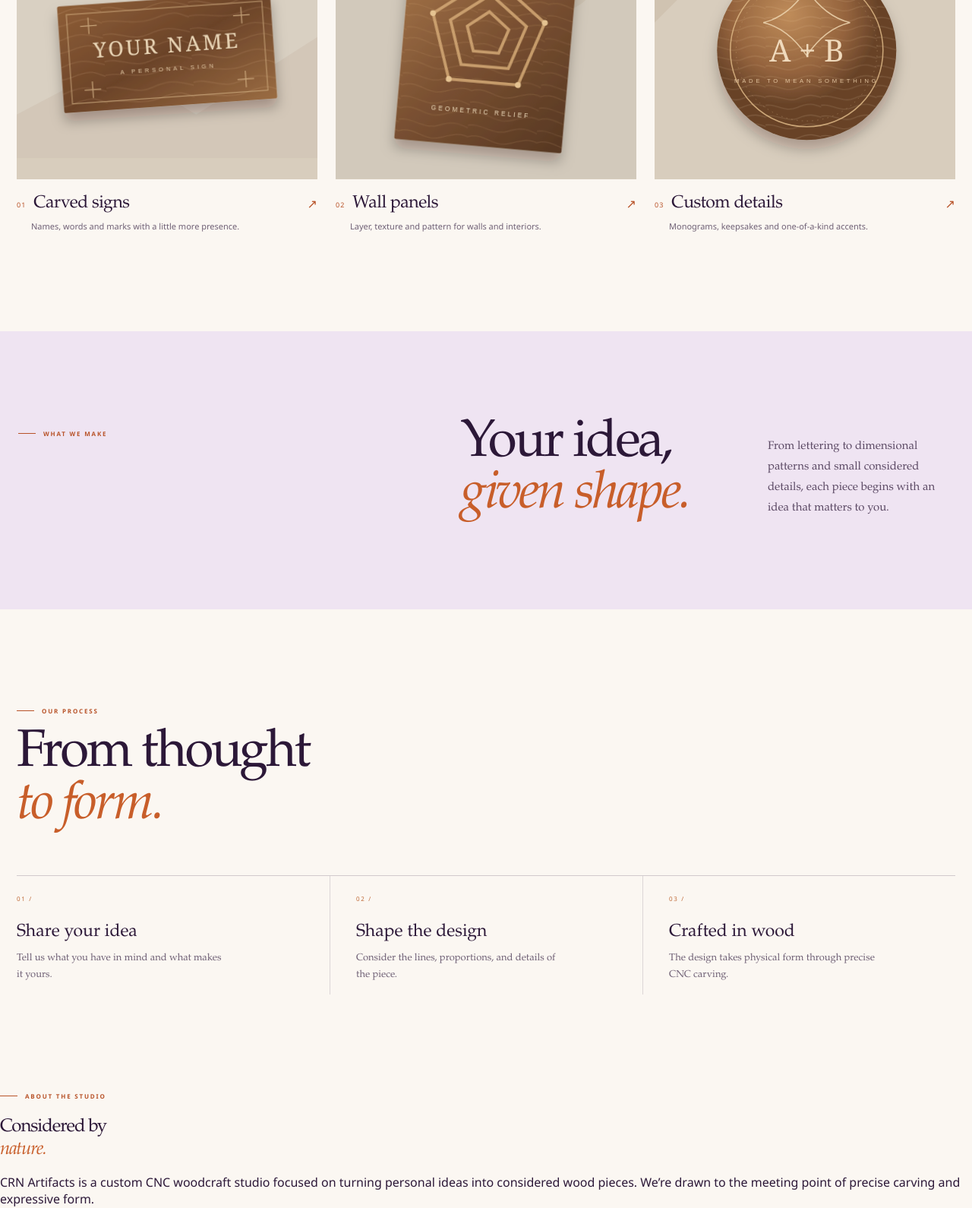
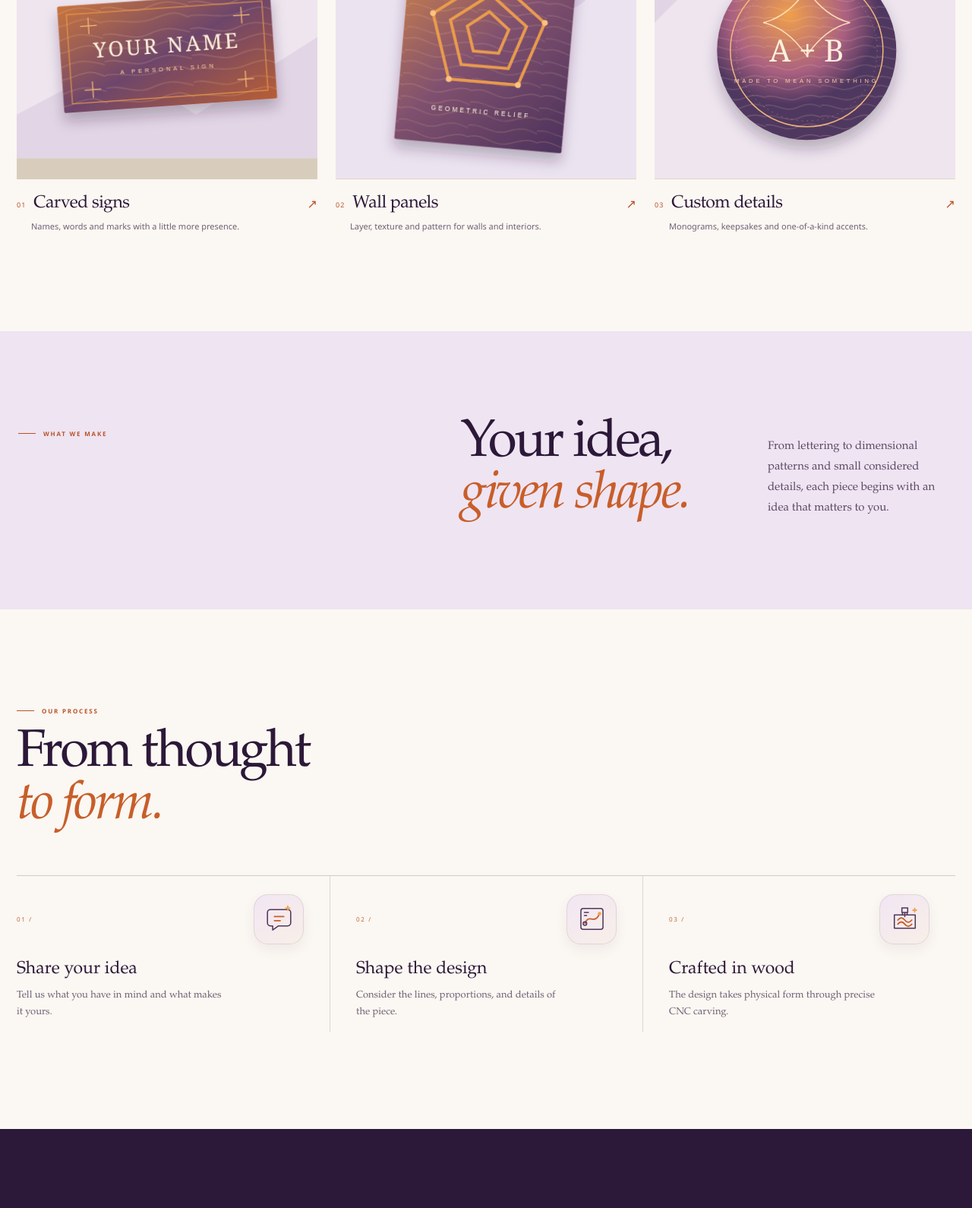
Before and after one commit to kumarshiva74835-eng/CRN_artifacts, a plain HTML site: page index.html in a window 1280 px wide. Shown: the part 1210-2800 px from the top of the page at 76% size. Drawn offline with Linux system fonts and the light colour scheme; a web font is replaced by a local one.

Commit message:
Refresh header and process section design

```diff
--- a/index.html
+++ b/index.html
@@ -3,7 +3,7 @@
   <head>
     <meta charset="utf-8" />
     <meta name="viewport" content="width=device-width, initial-scale=1" />
-    <meta name="theme-color" content="#201913" />
+    <meta name="theme-color" content="#2c1838" />
     <meta name="description" content="CRN Artifacts creates custom CNC-crafted woodwork, from carved signs and wall panels to personal pieces made to your design." data-i18n-content="metaDescription" />
     <title id="page-title">CRN Artifacts — Wood, shaped with intention</title>
     <link rel="icon" href="assets/favicon.svg" type="image/svg+xml" />
@@ -42,9 +42,11 @@
             <a class="button button-gold" href="#contact"><span data-i18n="startProject">Start a project</span><span aria-hidden="true">↗</span></a>
           </div>
         </div>
-        <div class="hero-visual" role="img" aria-label="Abstract concentric wood grain study in warm walnut tones" data-i18n-aria-label="heroImageAlt">
-          <div class="hero-image"></div>
-          <div class="hero-image-shade"></div>
+        <div class="hero-visual">
+          <div class="hero-photo-frame">
+            <img class="hero-image" src="assets/cnc-wood-hero.png" alt="CNC router carving a geometric pattern into a wooden panel" data-i18n-alt="heroImageAlt" fetchpriority="high" />
+            <span class="hero-image-caption" aria-hidden="true">FORM / GRAIN / DETAIL</span>
+          </div>
         </div>
       </section>
 
@@ -62,19 +64,19 @@
             <div class="work-art art-sign" aria-hidden="true">
               <svg viewBox="0 0 620 440" role="presentation">
                 <defs>
-                  <linearGradient id="signWood" x1="0" y1="0" x2="1" y2="1"><stop stop-color="#8e5e37"/><stop offset=".5" stop-color="#6b4328"/><stop offset="1" stop-color="#9a6c42"/></linearGradient>
-                  <filter id="signShadow" x="-20%" y="-20%" width="140%" height="150%"><feDropShadow dx="0" dy="18" stdDeviation="13" flood-color="#1c1009" flood-opacity=".28"/></filter>
-                  <pattern id="signGrain" width="180" height="55" patternUnits="userSpaceOnUse"><path d="M-10 15 C28 0 55 32 94 17 S150 8 192 22M-15 43 C28 30 61 55 112 39 S159 38 193 46" fill="none" stroke="#e5bd8d" stroke-opacity=".16" stroke-width="2"/></pattern>
+                  <linearGradient id="signWood" x1="0" y1="0" x2="1" y2="1"><stop stop-color="#c8753e"/><stop offset=".5" stop-color="#6d456b"/><stop offset="1" stop-color="#b75e36"/></linearGradient>
+                  <filter id="signShadow" x="-20%" y="-20%" width="140%" height="150%"><feDropShadow dx="0" dy="18" stdDeviation="13" flood-color="#2c1838" flood-opacity=".28"/></filter>
+                  <pattern id="signGrain" width="180" height="55" patternUnits="userSpaceOnUse"><path d="M-10 15 C28 0 55 32 94 17 S150 8 192 22M-15 43 C28 30 61 55 112 39 S159 38 193 46" fill="none" stroke="#ffd09b" stroke-opacity=".22" stroke-width="2"/></pattern>
                 </defs>
-                <rect width="620" height="440" fill="#d9d0c2"/>
-                <path d="M0 350 200 245l170 105 250-160v250H0z" fill="#c9bbaa" opacity=".45"/>
+                <rect width="620" height="440" fill="#eee5ef"/>
+                <path d="M0 350 200 245l170 105 250-160v250H0z" fill="#d9c9df" opacity=".55"/>
                 <g filter="url(#signShadow)" transform="rotate(-4 310 220)">
                   <rect x="90" y="112" width="440" height="220" rx="4" fill="url(#signWood)"/>
                   <rect x="90" y="112" width="440" height="220" fill="url(#signGrain)"/>
-                  <rect x="108" y="130" width="404" height="184" fill="none" stroke="#d7b487" stroke-opacity=".64" stroke-width="2"/>
-                  <path d="M135 156h34m-17-17v34M451 156h34m-17-17v34M135 288h34m-17-17v34M451 288h34m-17-17v34" stroke="#d7b487" stroke-opacity=".8" stroke-width="2"/>
-                  <text x="310" y="223" text-anchor="middle" fill="#ead5b5" font-size="43" font-family="Georgia,serif" letter-spacing="5" data-i18n="artYourName">YOUR NAME</text>
-                  <text x="310" y="260" text-anchor="middle" fill="#e0c39e" font-size="12" font-family="Arial,sans-serif" letter-spacing="6" data-i18n="artSign">A PERSONAL SIGN</text>
+                  <rect x="108" y="130" width="404" height="184" fill="none" stroke="#f2a14a" stroke-opacity=".78" stroke-width="2"/>
+                  <path d="M135 156h34m-17-17v34M451 156h34m-17-17v34M135 288h34m-17-17v34M451 288h34m-17-17v34" stroke="#ffc27d" stroke-opacity=".9" stroke-width="2"/>
+                  <text x="310" y="223" text-anchor="middle" fill="#fff0dc" font-size="43" font-family="Georgia,serif" letter-spacing="5" data-i18n="artYourName">YOUR NAME</text>
+                  <text x="310" y="260" text-anchor="middle" fill="#ffd1a0" font-size="12" font-family="Arial,sans-serif" letter-spacing="6" data-i18n="artSign">A PERSONAL SIGN</text>
                 </g>
               </svg>
             </div>
@@ -86,22 +88,22 @@
             <div class="work-art art-panel" aria-hidden="true">
               <svg viewBox="0 0 520 440" role="presentation">
                 <defs>
-                  <linearGradient id="panelWood" x1="0" y1="0" x2=".9" y2="1"><stop stop-color="#a9784b"/><stop offset=".5" stop-color="#7b5132"/><stop offset="1" stop-color="#593923"/></linearGradient>
-                  <filter id="panelShadow" x="-20%" y="-20%" width="140%" height="150%"><feDropShadow dx="0" dy="15" stdDeviation="11" flood-color="#1c1009" flood-opacity=".26"/></filter>
-                  <pattern id="panelGrain" width="120" height="40" patternUnits="userSpaceOnUse"><path d="M0 10c30-12 45 16 77 4s39-7 58 1M-5 31c25-10 48 14 75 3s39-4 54 2" fill="none" stroke="#e1b681" stroke-opacity=".15" stroke-width="1.5"/></pattern>
+                  <linearGradient id="panelWood" x1="0" y1="0" x2=".9" y2="1"><stop stop-color="#d18448"/><stop offset=".5" stop-color="#81516f"/><stop offset="1" stop-color="#50345d"/></linearGradient>
+                  <filter id="panelShadow" x="-20%" y="-20%" width="140%" height="150%"><feDropShadow dx="0" dy="15" stdDeviation="11" flood-color="#2c1838" flood-opacity=".28"/></filter>
+                  <pattern id="panelGrain" width="120" height="40" patternUnits="userSpaceOnUse"><path d="M0 10c30-12 45 16 77 4s39-7 58 1M-5 31c25-10 48 14 75 3s39-4 54 2" fill="none" stroke="#ffd09b" stroke-opacity=".2" stroke-width="1.5"/></pattern>
                 </defs>
-                <rect width="520" height="440" fill="#d2c9bb"/>
-                <circle cx="385" cy="80" r="70" fill="#c1b19d" opacity=".35"/>
+                <rect width="520" height="440" fill="#ece3f0"/>
+                <circle cx="385" cy="80" r="70" fill="#d0bfdb" opacity=".45"/>
                 <g filter="url(#panelShadow)" transform="rotate(5 260 220)">
                   <rect x="115" y="56" width="290" height="328" rx="3" fill="url(#panelWood)"/>
                   <rect x="115" y="56" width="290" height="328" fill="url(#panelGrain)"/>
-                  <g fill="none" stroke="#d4a976" stroke-opacity=".86" stroke-width="5">
+                  <g fill="none" stroke="#f0a04b" stroke-opacity=".95" stroke-width="5">
                     <path d="M260 89 357 162 320 273 200 273 163 162z"/>
                     <path d="m260 121 66 50-25 75h-82l-25-75z"/>
                     <path d="m260 151 36 28-14 42h-44l-14-42z"/>
                   </g>
-                  <g fill="#e5c391"><circle cx="260" cy="89" r="5"/><circle cx="357" cy="162" r="5"/><circle cx="320" cy="273" r="5"/><circle cx="200" cy="273" r="5"/><circle cx="163" cy="162" r="5"/></g>
-                  <text x="260" y="328" text-anchor="middle" fill="#e6cfad" font-size="11" font-family="Arial,sans-serif" letter-spacing="4" data-i18n="artPanel">GEOMETRIC RELIEF</text>
+                  <g fill="#ffc27d"><circle cx="260" cy="89" r="5"/><circle cx="357" cy="162" r="5"/><circle cx="320" cy="273" r="5"/><circle cx="200" cy="273" r="5"/><circle cx="163" cy="162" r="5"/></g>
+                  <text x="260" y="328" text-anchor="middle" fill="#fff0dc" font-size="11" font-family="Arial,sans-serif" letter-spacing="4" data-i18n="artPanel">GEOMETRIC RELIEF</text>
                 </g>
               </svg>
             </div>
@@ -113,20 +115,20 @@
             <div class="work-art art-detail" aria-hidden="true">
               <svg viewBox="0 0 520 440" role="presentation">
                 <defs>
-                  <radialGradient id="detailWood" cx="40%" cy="30%"><stop stop-color="#bf8c5a"/><stop offset=".65" stop-color="#94633d"/><stop offset="1" stop-color="#684328"/></radialGradient>
-                  <filter id="detailShadow" x="-20%" y="-20%" width="140%" height="150%"><feDropShadow dx="0" dy="16" stdDeviation="12" flood-color="#1c1009" flood-opacity=".25"/></filter>
-                  <pattern id="detailGrain" width="96" height="34" patternUnits="userSpaceOnUse"><path d="M-8 9c24-9 38 12 62 2s31-5 48 1M-4 27c23-7 41 11 61 2s30-4 47 1" fill="none" stroke="#efd0a2" stroke-opacity=".18" stroke-width="1.4"/></pattern>
+                  <radialGradient id="detailWood" cx="40%" cy="30%"><stop stop-color="#f0a04b"/><stop offset=".65" stop-color="#a96080"/><stop offset="1" stop-color="#503760"/></radialGradient>
+                  <filter id="detailShadow" x="-20%" y="-20%" width="140%" height="150%"><feDropShadow dx="0" dy="16" stdDeviation="12" flood-color="#2c1838" flood-opacity=".28"/></filter>
+                  <pattern id="detailGrain" width="96" height="34" patternUnits="userSpaceOnUse"><path d="M-8 9c24-9 38 12 62 2s31-5 48 1M-4 27c23-7 41 11 61 2s30-4 47 1" fill="none" stroke="#ffe0b9" stroke-opacity=".22" stroke-width="1.4"/></pattern>
                 </defs>
-                <rect width="520" height="440" fill="#d8cdbd"/>
-                <path d="M0 0h170L0 170z" fill="#c5b6a3" opacity=".45"/>
+                <rect width="520" height="440" fill="#eee5ef"/>
+                <path d="M0 0h170L0 170z" fill="#d7c7df" opacity=".55"/>
                 <g filter="url(#detailShadow)">
                   <circle cx="263" cy="218" r="155" fill="url(#detailWood)"/>
                   <circle cx="263" cy="218" r="155" fill="url(#detailGrain)"/>
-                  <circle cx="263" cy="218" r="132" fill="none" stroke="#dfb987" stroke-opacity=".85" stroke-width="2"/>
-                  <circle cx="263" cy="218" r="122" fill="none" stroke="#dfb987" stroke-opacity=".42" stroke-width="1" stroke-dasharray="2 7"/>
-                  <path d="M263 113c18 26 44 50 75 57-31 7-57 31-75 57-18-26-44-50-75-57 31-7 57-31 75-57z" fill="none" stroke="#ead1ab" stroke-opacity=".9" stroke-width="2"/>
-                  <text x="263" y="238" text-anchor="middle" fill="#f0dabc" font-size="53" font-family="Georgia,serif">A + B</text>
-                  <text x="263" y="274" text-anchor="middle" fill="#e2c39e" font-size="10" font-family="Arial,sans-serif" letter-spacing="5" data-i18n="artKeepsake">MADE TO MEAN SOMETHING</text>
+                  <circle cx="263" cy="218" r="132" fill="none" stroke="#ffc27d" stroke-opacity=".9" stroke-width="2"/>
+                  <circle cx="263" cy="218" r="122" fill="none" stroke="#ffc27d" stroke-opacity=".5" stroke-width="1" stroke-dasharray="2 7"/>
+                  <path d="M263 113c18 26 44 50 75 57-31 7-57 31-75 57-18-26-44-50-75-57 31-7 57-31 75-57z" fill="none" stroke="#ffe1bc" stroke-opacity=".95" stroke-width="2"/>
+                  <text x="263" y="238" text-anchor="middle" fill="#fff0dc" font-size="53" font-family="Georgia,serif">A + B</text>
+                  <text x="263" y="274" text-anchor="middle" fill="#ffd1a0" font-size="10" font-family="Arial,sans-serif" letter-spacing="5" data-i18n="artKeepsake">MADE TO MEAN SOMETHING</text>
                 </g>
               </svg>
             </div>
@@ -152,17 +154,24 @@
           </div>
         </div>
         <div class="steps">
-          <article class="step"><span class="step-index">01 /</span><h3 data-i18n="stepOneTitle">Share your idea</h3><p data-i18n="stepOneText">Tell us what you have in mind and what makes it yours.</p></article>
-          <article class="step"><span class="step-index">02 /</span><h3 data-i18n="stepTwoTitle">Shape the design</h3><p data-i18n="stepTwoText">Consider the lines, proportions, and details of the piece.</p></article>
-          <article class="step"><span class="step-index">03 /</span><h3 data-i18n="stepThreeTitle">Crafted in wood</h3><p data-i18n="stepThreeText">The design takes physical form through precise CNC carving.</p></article>
-        </div>
-      </section>
-
-      <section class="about-section" id="about" aria-labelledby="about-title">
-        <p class="eyebrow"><span class="eyebrow-line"></span> <span data-i18n="aboutEyebrow">ABOUT THE STUDIO</span></p>
-        <div class="about-copy">
-          <h2 id="about-title" data-i18n-html="aboutTitle">Considered by<br /><em>nature.</em></h2>
-          <p data-i18n="aboutBio">CRN Artifacts is a custom CNC woodcraft studio focused on turning personal ideas into considered wood pieces. We’re drawn to the meeting point of precise carving and expressive form.</p>
+          <article class="step">
+            <div class="step-top"><span class="step-index">01 /</span>
+              <span class="step-art"><svg viewBox="0 0 64 64" aria-hidden="true" focusable="false"><path d="M17 16h30a5 5 0 0 1 5 5v18a5 5 0 0 1-5 5H31l-10 7v-7h-4a5 5 0 0 1-5-5V21a5 5 0 0 1 5-5Z"/><path class="step-art-accent" d="M24 28h16M24 35h10"/><path class="step-art-spark" d="M47 10v7m-3.5-3.5h7"/></svg></span>
+            </div>
+            <h3 data-i18n="stepOneTitle">Share your idea</h3><p data-i18n="stepOneText">Tell us what you have in mind and what makes it yours.</p>
+          </article>
+          <article class="step">
+            <div class="step-top"><span class="step-index">02 /</span>
+              <span class="step-art"><svg viewBox="0 0 64 64" aria-hidden="true" focusable="false"><rect x="13" y="14" width="38" height="36" rx="4"/><path class="step-art-accent" d="M20 40c7-19 16 4 25-17"/><circle cx="20" cy="40" r="3"/><circle class="step-art-dot" cx="45" cy="23" r="3"/><path d="M19 21h7m-7 5h4"/></svg></span>
+            </div>
+            <h3 data-i18n="stepTwoTitle">Shape the design</h3><p data-i18n="stepTwoText">Consider the lines, proportions, and details of the piece.</p>
+          </article>
+          <article class="step">
+            <div class="step-top"><span class="step-index">03 /</span>
+              <span class="step-art"><svg viewBox="0 0 64 64" aria-hidden="true" focusable="false"><path d="M14 25h36v23H14z"/><path class="step-art-accent" d="M20 34c4-5 8-5 12 0s8 5 12 0m-24 7c4-5 8-5 12 0s8 5 12 0"/><path d="M27 13h10v8H27zm5 8v7m-4-7v4m8-4v4"/><path class="step-art-spark" d="M49 14v6m-3-3h6"/></svg></span>
+            </div>
+            <h3 data-i18n="stepThreeTitle">Crafted in wood</h3><p data-i18n="stepThreeText">The design takes physical form through precise CNC carving.</p>
+          </article>
         </div>
       </section>
 
--- a/styles.css
+++ b/styles.css
@@ -26,18 +26,18 @@ button { font: inherit; -webkit-tap-highlight-color: transparent; }
 
 .skip-link { position: fixed; top: 12px; left: 12px; z-index: 20; padding: 12px 16px; background: var(--ink); color: white; transform: translateY(-160%); }
 .skip-link:focus { transform: translateY(0); }
-.site-header { height: 78px; padding: 0 max(24px, calc((100vw - 1360px) / 2)); display: flex; align-items: center; justify-content: space-between; background: var(--ink); position: relative; z-index: 10; border-bottom: 1px solid rgba(247, 235, 249, .18); }
+.site-header { height: 78px; padding: 0 max(24px, calc((100vw - 1360px) / 2)); display: flex; align-items: center; justify-content: space-between; background: #efe4f2; position: relative; z-index: 10; border-bottom: 1px solid rgba(44, 24, 56, .14); }
 .brand { display: inline-flex; align-items: center; }
-.brand-header { width: auto; height: auto; min-width: 0; color: #f2ece2; }
+.brand-header { width: auto; height: auto; min-width: 0; color: #2c1838; }
 .brand-name { font-size: 12px; font-weight: 600; letter-spacing: 1.55px; line-height: 1; }
 .brand-name span { display: block; margin-top: 4px; font-weight: 450; font-size: 8px; letter-spacing: 2.4px; }
-.brand-header .brand-name { font-family: var(--serif); font-size: 14px; letter-spacing: 1.8px; }
-.brand-header .brand-name span { margin-top: 3px; font-size: 8px; letter-spacing: 2.8px; }
-.site-nav { display: flex; align-items: center; gap: clamp(20px, 3vw, 42px); color: #eee6da; font-size: 11px; font-weight: 500; letter-spacing: .3px; }
+.brand-header .brand-name { color: #2c1838; font-family: var(--serif); font-size: 19px; font-weight: 700; letter-spacing: 2px; }
+.brand-header .brand-name span { margin-top: 4px; color: #b85329; font-size: 9px; font-weight: 650; letter-spacing: 3px; }
+.site-nav { display: flex; align-items: center; gap: clamp(20px, 3vw, 42px); color: #2c1838; font-size: 13px; font-weight: 600; letter-spacing: .25px; }
 .site-nav a { transition: color .2s ease; }
-.site-nav > a:hover, .site-nav > a:focus-visible { color: #ffb266; }
-.language-toggle { min-height: 32px; padding: 0 11px; border: 1px solid rgba(238, 230, 218, .42); background: transparent; color: #f0e8dc; cursor: pointer; font-size: 11px; transition: background .2s ease, color .2s ease; }
-.language-toggle:hover { background: #f0e8dc; color: var(--ink); }
+.site-nav > a:hover, .site-nav > a:focus-visible { color: #b85329; }
+.language-toggle { min-height: 40px; padding: 0 16px; border: 1px solid #f2a14a; border-radius: 2px; background: #f2a14a; color: #2c1838; cursor: pointer; font-size: 14px; font-weight: 700; transition: background .2s ease, border-color .2s ease, color .2s ease, transform .2s ease; }
+.language-toggle:hover { transform: translateY(-1px); border-color: #f6e8d8; background: #f6e8d8; color: #2c1838; }
 .menu-toggle { display: none; }
 
 .eyebrow { display: flex; align-items: center; gap: 10px; margin: 0 0 22px; color: #b85329; font-size: 8px; font-weight: 650; letter-spacing: 1.8px; }
@@ -106,7 +106,14 @@ h1 em, h2 em { color: var(--wood); font-weight: 400; }
 .steps { display: grid; grid-template-columns: repeat(3, 1fr); border-top: 1px solid rgba(44, 24, 56, .2); }
 .step { min-height: 148px; padding: 24px 34px 14px 0; }
 .step + .step { padding-left: 34px; border-left: 1px solid rgba(44, 24, 56, .15); }
-.step-index { display: block; margin-bottom: 25px; color: #bf6a38; font-size: 8px; letter-spacing: 1.7px; }
+.step-top { display: flex; align-items: center; justify-content: space-between; margin-bottom: 19px; }
+.step-index { display: block; margin: 0; color: #bf6a38; font-size: 8px; letter-spacing: 1.7px; }
+.step-art { width: 66px; height: 66px; display: grid; place-items: center; border: 1px solid rgba(44, 24, 56, .1); border-radius: 19px; background: linear-gradient(145deg, #f1e6f3, #f8efe8); box-shadow: 0 7px 18px rgba(44, 24, 56, .06); transition: transform .35s ease, box-shadow .35s ease; }
+.step-art svg { width: 49px; height: 49px; fill: none; stroke: #50365a; stroke-width: 2; stroke-linecap: round; stroke-linejoin: round; }
+.step-art .step-art-accent { stroke: #c85e2a; stroke-width: 2.4; }
+.step-art .step-art-spark { stroke: #f2a14a; stroke-width: 2.4; }
+.step-art .step-art-dot { fill: #f2a14a; stroke: none; }
+.step:hover .step-art { transform: translateY(-3px) rotate(-3deg); box-shadow: 0 12px 22px rgba(44, 24, 56, .12); }
 .step h3 { margin: 0; font-family: var(--serif); font-size: 23px; font-weight: 400; }
 .step p { max-width: 280px; margin: 10px 0 0; color: #6f6075; font-family: var(--serif); font-size: 13px; line-height: 1.7; }
 
@@ -125,8 +132,8 @@ h1 em, h2 em { color: var(--wood); font-weight: 400; }
 
 .site-footer { min-height: 76px; padding: 20px max(24px, calc((100vw - var(--wrap)) / 2)); display: grid; grid-template-columns: 1fr auto 1fr; align-items: center; gap: 20px; background: var(--ink); color: #f4ebf6; border-top: 1px solid rgba(244, 235, 249, .19); }
 .brand-footer { width: auto; height: auto; min-width: 0; color: #f0e8dc; }
-.brand-footer .brand-name { font-family: var(--serif); font-size: 11px; letter-spacing: 1.5px; }
-.brand-footer .brand-name span { font-size: 7px; letter-spacing: 2px; }
+.brand-footer .brand-name { font-family: var(--serif); font-size: 16px; font-weight: 700; letter-spacing: 1.5px; }
+.brand-footer .brand-name span { font-size: 9px; font-weight: 650; letter-spacing: 2px; }
 .site-footer small { color: #b5a3bb; font-size: 8px; letter-spacing: .5px; }
 .back-top { justify-self: end; color: #d1c3d5; font-size: 9px; letter-spacing: .7px; }
 .back-top span { margin-left: 7px; color: var(--brass); font-size: 13px; }
@@ -147,7 +154,7 @@ html[lang="kn"] .work-art svg text { font-family: "Noto Sans Kannada", "Nirmala
 
 @media (max-width: 920px) {
   .site-header { padding-inline: 28px; }
-  .site-nav { gap: 18px; font-size: 10px; }
+  .site-nav { gap: 18px; font-size: 12px; }
   .hero { min-height: 560px; }
   .hero-copy { padding-left: 6vw; padding-right: 5vw; }
   .hero-visual { min-height: 520px; }
@@ -161,15 +168,16 @@ html[lang="kn"] .work-art svg text { font-family: "Noto Sans Kannada", "Nirmala
 @media (max-width: 680px) {
   html { scroll-padding-top: 72px; }
   .site-header { height: 72px; padding: 0 20px; }
-  .brand-header .brand-name { font-size: 12px; }
-  .menu-toggle { width: 42px; height: 42px; display: flex; flex-direction: column; align-items: center; justify-content: center; gap: 6px; border: 1px solid rgba(244, 235, 249, .42); background: transparent; color: #f4ebf6; cursor: pointer; }
+  .brand-header .brand-name { font-size: 17px; }
+  .brand-header .brand-name span { font-size: 8px; letter-spacing: 2.7px; }
+  .menu-toggle { width: 42px; height: 42px; display: flex; flex-direction: column; align-items: center; justify-content: center; gap: 6px; border: 1px solid rgba(44, 24, 56, .35); background: transparent; color: #2c1838; cursor: pointer; }
   .menu-toggle span { width: 16px; height: 1px; background: currentColor; transition: transform .2s ease; }
   .menu-toggle[aria-expanded="true"] span:first-child { transform: translateY(3.5px) rotate(45deg); }
   .menu-toggle[aria-expanded="true"] span:last-child { transform: translateY(-3.5px) rotate(-45deg); }
-  .site-nav { position: absolute; top: 72px; left: 0; right: 0; display: flex; flex-direction: column; align-items: stretch; gap: 0; padding: 10px 20px 24px; background: var(--ink); border-bottom: 1px solid rgba(244, 235, 249, .18); box-shadow: 0 18px 20px rgba(22, 11, 29, .28); visibility: hidden; opacity: 0; transform: translateY(-8px); transition: .2s ease; }
+  .site-nav { position: absolute; top: 72px; left: 0; right: 0; display: flex; flex-direction: column; align-items: stretch; gap: 0; padding: 10px 20px 24px; background: #efe4f2; border-bottom: 1px solid rgba(44, 24, 56, .16); box-shadow: 0 18px 20px rgba(22, 11, 29, .18); visibility: hidden; opacity: 0; transform: translateY(-8px); transition: .2s ease; }
   .site-nav.is-open { visibility: visible; opacity: 1; transform: translateY(0); }
-  .site-nav > a { padding: 16px 2px; border-bottom: 1px solid rgba(244, 235, 249, .16); }
-  .site-nav .language-toggle { align-self: flex-start; margin-top: 14px; }
+  .site-nav > a { padding: 16px 2px; border-bottom: 1px solid rgba(44, 24, 56, .14); }
+  .site-nav .language-toggle { min-height: 42px; align-self: flex-start; margin-top: 14px; font-size: 14px; }
   .hero { display: flex; flex-direction: column; min-height: 0; }
   .hero-copy { padding: 66px 24px 52px; }
   .hero h1 { font-size: clamp(55px, 14.5vw, 78px); }
```
